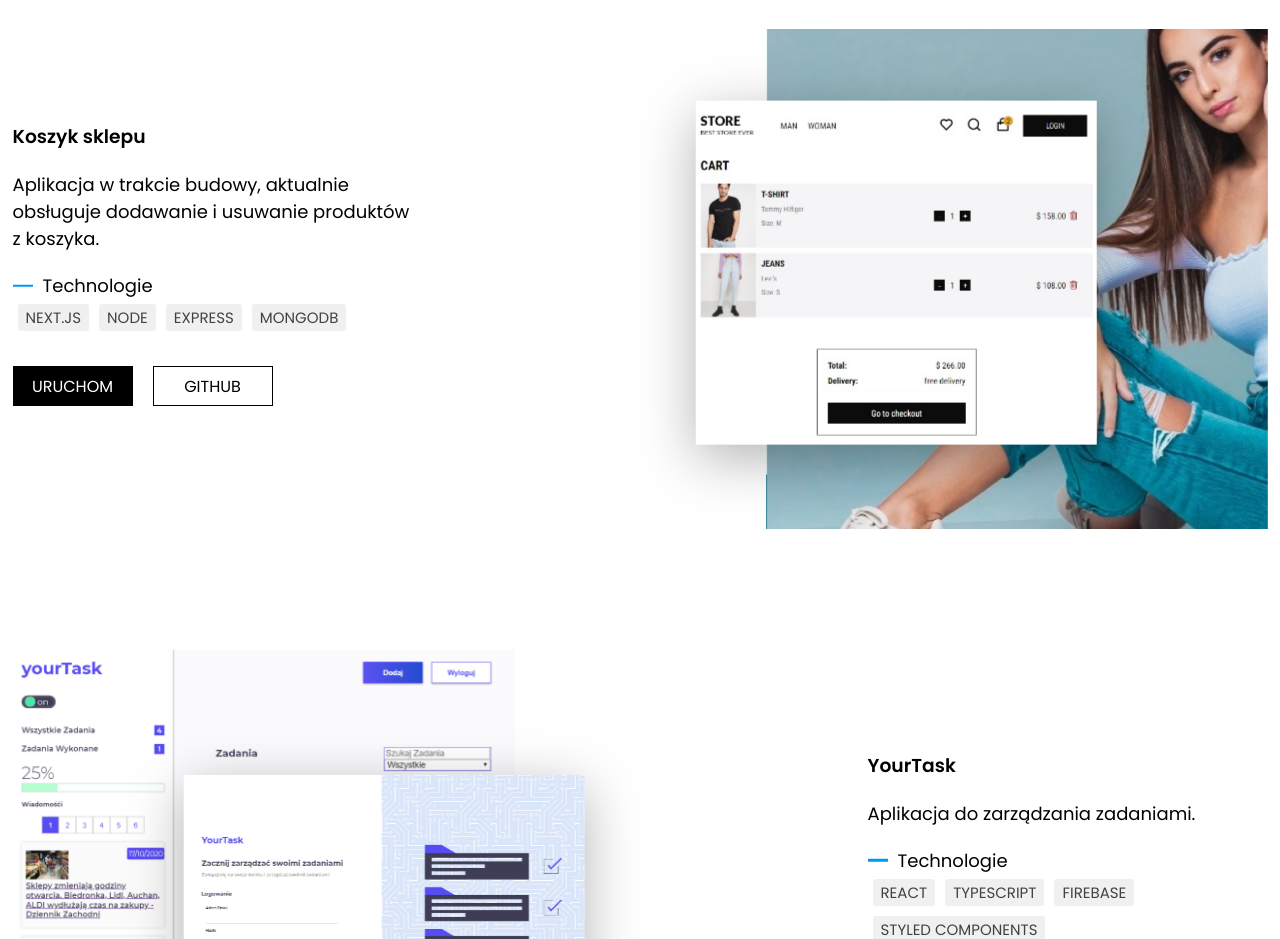
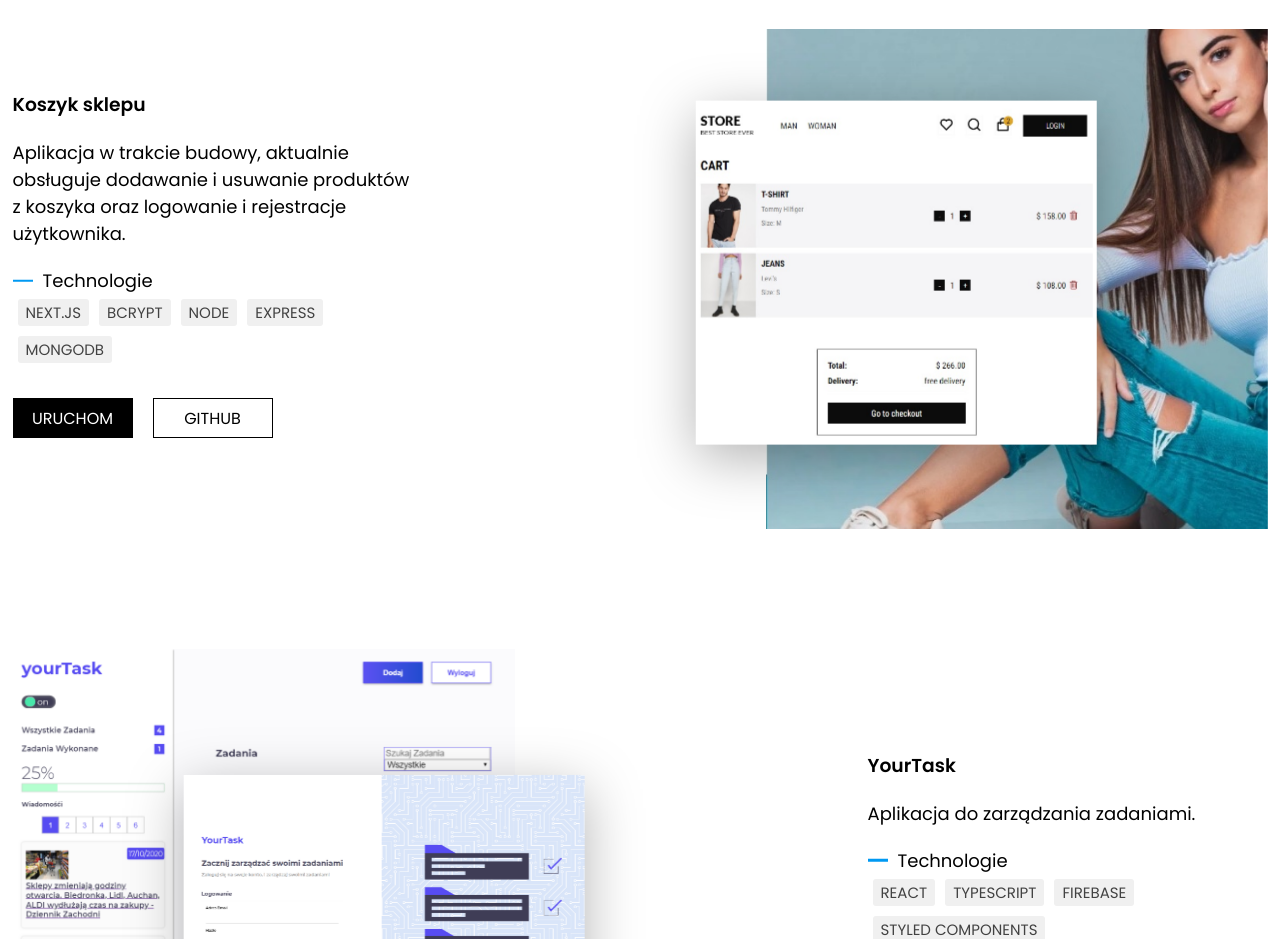
Before and after one commit to 1991Pawel/Gatsby-Portfolio, a Gatsby site: page / in a window 1280 px wide. Shown: the part 1820-2759 px from the top of the page. Built offline with nearby package versions, Linux system fonts and the light colour scheme; Gatsby itself is replaced by a stand-in of ours.

Commit message:
change project details

```diff
--- a/src/templates/ProjectSection.js
+++ b/src/templates/ProjectSection.js
@@ -233,11 +233,12 @@ const ProjectSection = () => {
           <h3>Koszyk sklepu</h3>
           <p>
             Aplikacja w trakcie budowy, aktualnie obsługuje dodawanie i usuwanie
-            produktów z koszyka.
+            produktów z koszyka oraz logowanie i rejestracje użytkownika.
           </p>
           <TextDecoration>Technologie</TextDecoration>
           <p>
             <span>NEXT.JS</span>
+            <span>BCRYPT</span>
             <span>NODE</span>
             <span>EXPRESS</span>
             <span>MONGODB</span>
```
